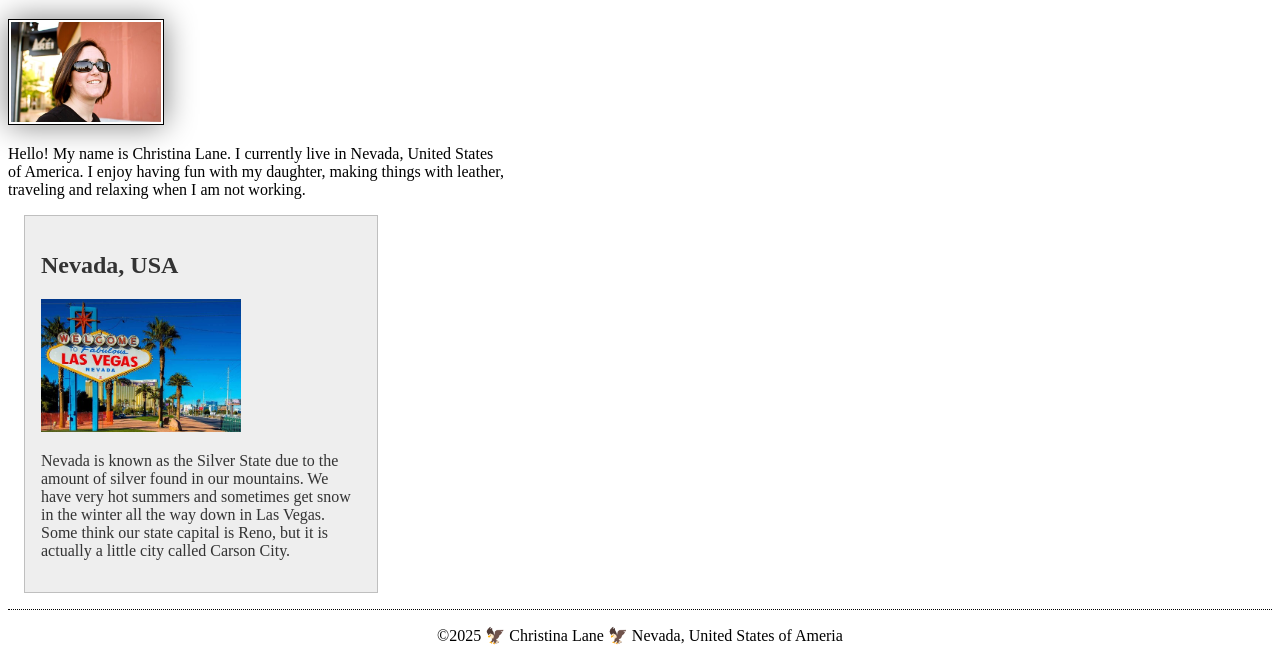
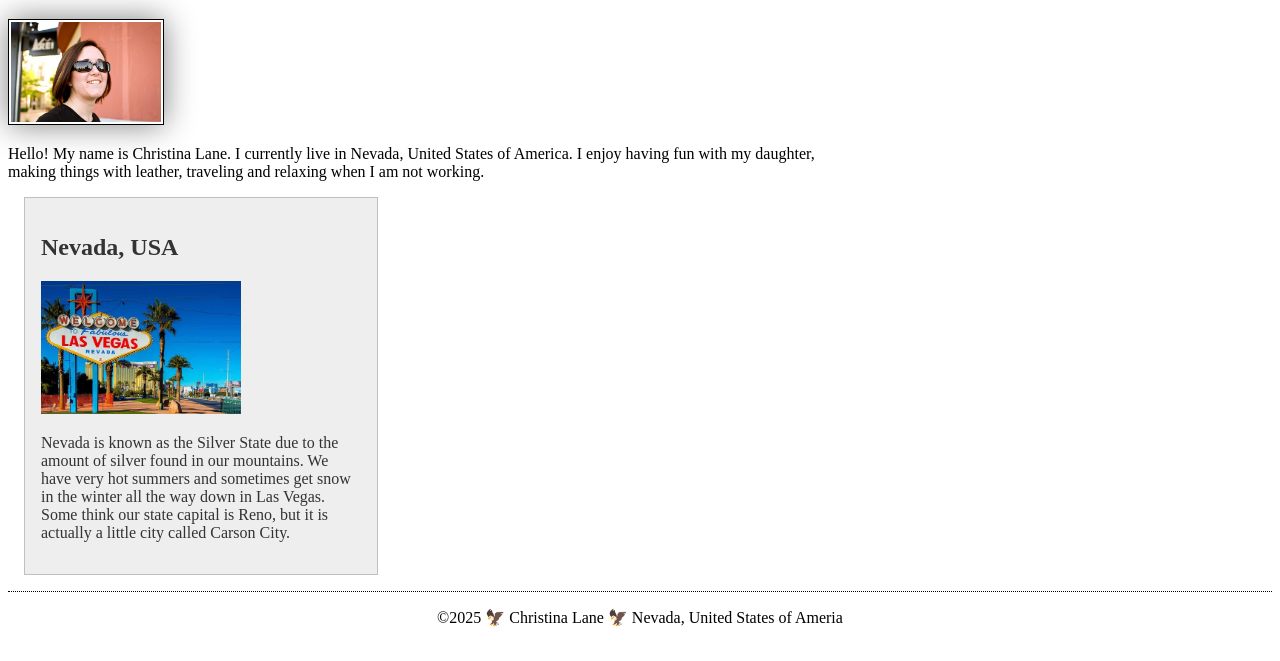
Before and after one commit to clane83/wdd130, a plain HTML site: page index.html in a window 1280 px wide. Shown: the part 205-866 px from the top of the page. Drawn offline with Linux system fonts and the light colour scheme.

Commit message:
updated css main and head meta

```diff
--- a/index.html
+++ b/index.html
@@ -3,9 +3,10 @@
   <head>
     <link rel="stylesheet" href="styles/styles.css">
     <meta charset="utf-8">
+    <meta name="viewport" content="width=device-width,initial-scale=1.0">
+    <title>Christina Lane | WDD 130</title>
     <meta name="descrption" content="christina lane WDD130 learning html">
     <meta name="author" content="Christina Lane">
-    <title>Christina Lane | WDD 130</title>
   </head>
   <body>
     <header>
--- a/styles/styles.css
+++ b/styles/styles.css
@@ -22,7 +22,7 @@ p {
 }
 
 main {
-    width: 500px;
+    max-width: 840px;
 }
 aside {
     width: 20rem;
```
